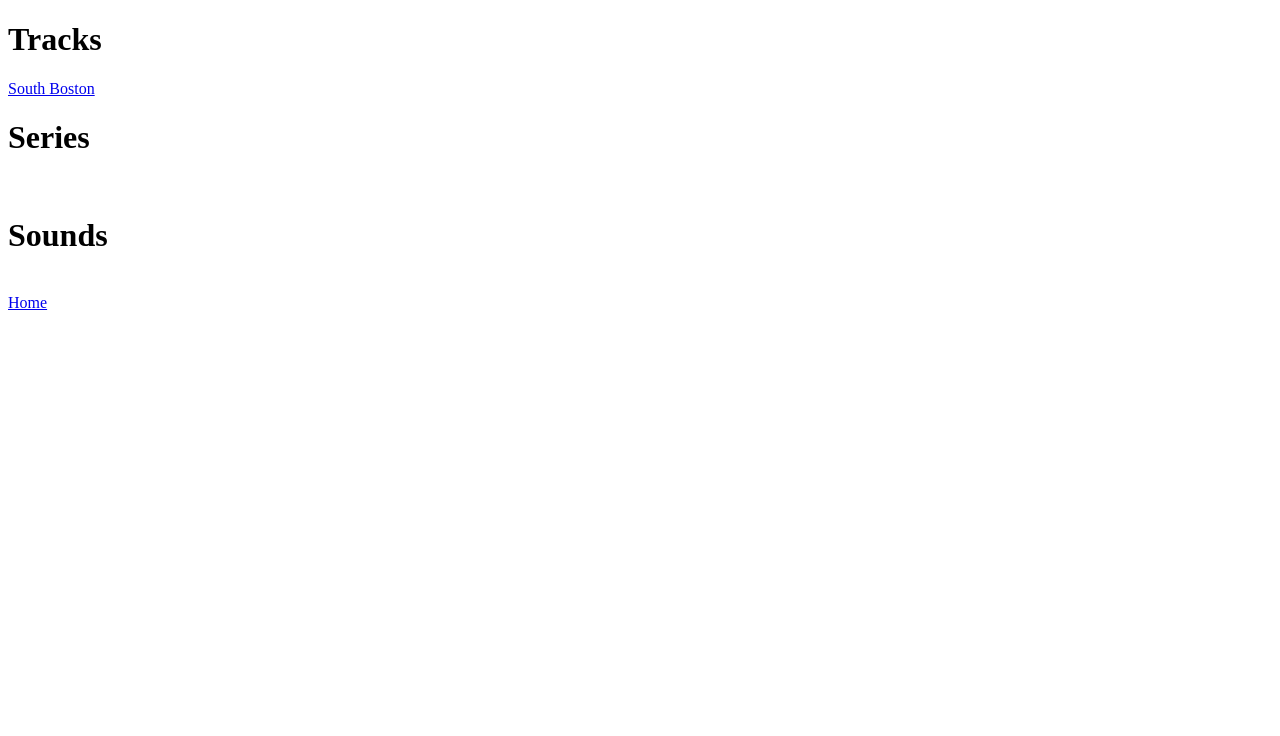
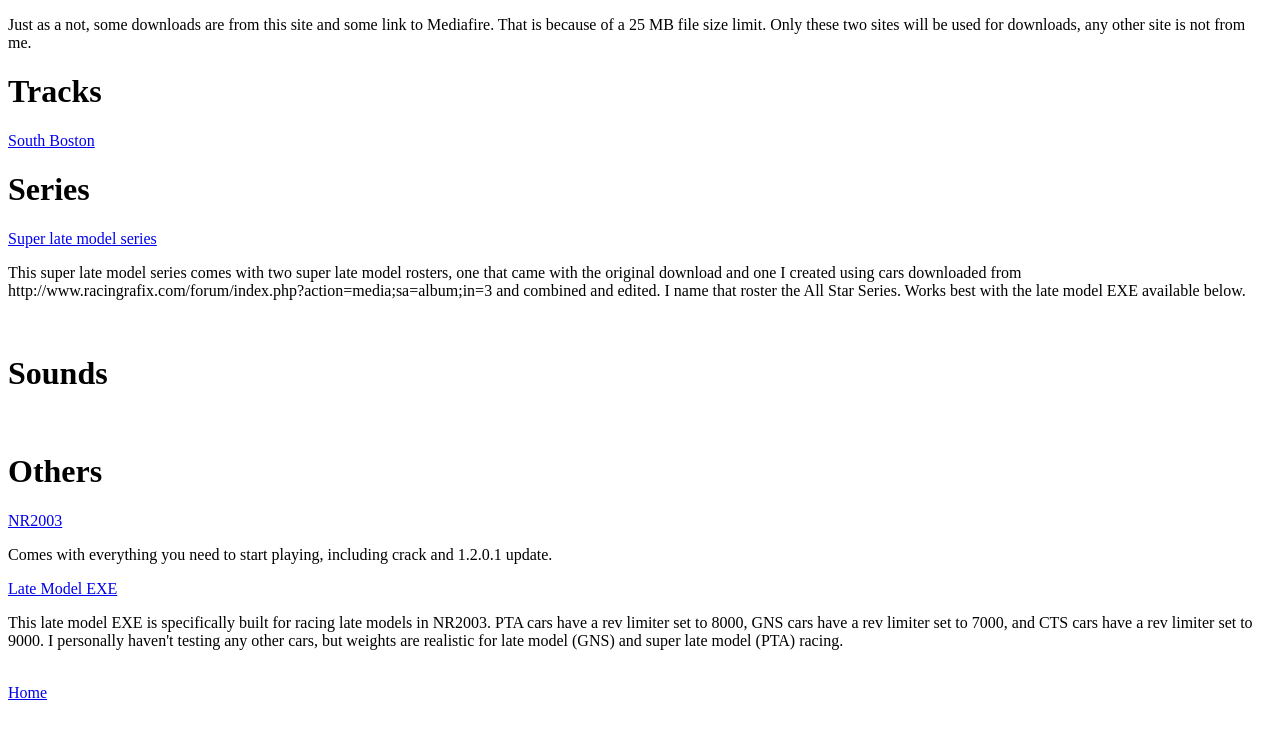
Before and after one commit to nulvoid/nulvoid.github.io, a plain HTML site: page downloads.html in a window 1280 px wide. Drawn offline with Linux system fonts and the light colour scheme.

Commit message:
more stuff

```diff
--- a/downloads.html
+++ b/downloads.html
@@ -11,6 +11,7 @@
 	</STYLE>
 </HEAD>
 <BODY style="background : white">
+<P>Just as a not, some downloads are from this site and some link to Mediafire. That is because of a 25 MB file size limit. Only these two sites will be used for downloads, any other site is not from me.</P>
 <H1 style="color : #000000">
 	Tracks
 </H1>
@@ -19,11 +20,21 @@
 <H1 style="color : #000000">
 	Series
 </H1>
+<A HREF = "http://www.mediafire.com/file/l24j3g84hd1lwf5/slmseries.zip">Super late model series</A>
+<P>This super late model series comes with two super late model rosters, one that came with the original download and one I created using cars downloaded from http://www.racingrafix.com/forum/index.php?action=media;sa=album;in=3 and combined and edited. I name that roster the All Star Series. Works best with the late model EXE available below.</P>
 <BR>
 <H1 style="color : #000000">
 	Sounds
 </H1>
 <BR>
+<H1 style="color : #000000">
+	Others
+</H1>
+<A HREF = "http://www.mediafire.com/file/5z4fnfoki41455p/NR2003.rar">NR2003</A>
+<P>Comes with everything you need to start playing, including crack and 1.2.0.1 update.</P>
+<A HREF = "/downloads/nr2003latemodelexe.zip">Late Model EXE</A>
+<P>This late model EXE is specifically built for racing late models in NR2003. PTA cars have a rev limiter set to 8000, GNS cars have a rev limiter set to 7000, and CTS cars have a rev limiter set to 9000. I personally haven't testing any other cars, but weights are realistic for late model (GNS) and super late model (PTA) racing.</P>
+<BR>
 <A HREF="../../index.html">Home</A>
 <BODY>
 <HEAD>
```
